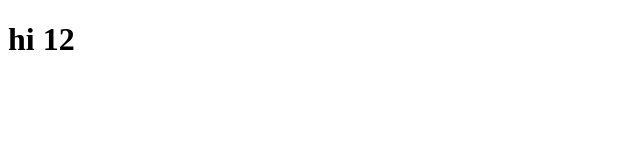
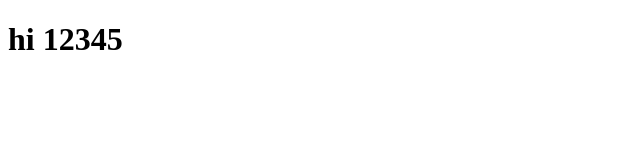
Before and after one commit to C4EJS100-TrinhQuocHai/C4EIS100-trinhQuocHai, a plain HTML site: page home2/h1/index.html in a window 1280 px wide. Shown: the full height of the page, 0-640 px from the left. Drawn offline with Linux system fonts and the light colour scheme.

Commit message:
first commit

```diff
--- a/home2/h1/index.html
+++ b/home2/h1/index.html
@@ -7,6 +7,6 @@
     <script src="index.js"></script>
 </head>
 <body>
-    <h1> hi 12 </h1>
+    <h1> hi 12345 </h1>
 </body>
 </html>
```
